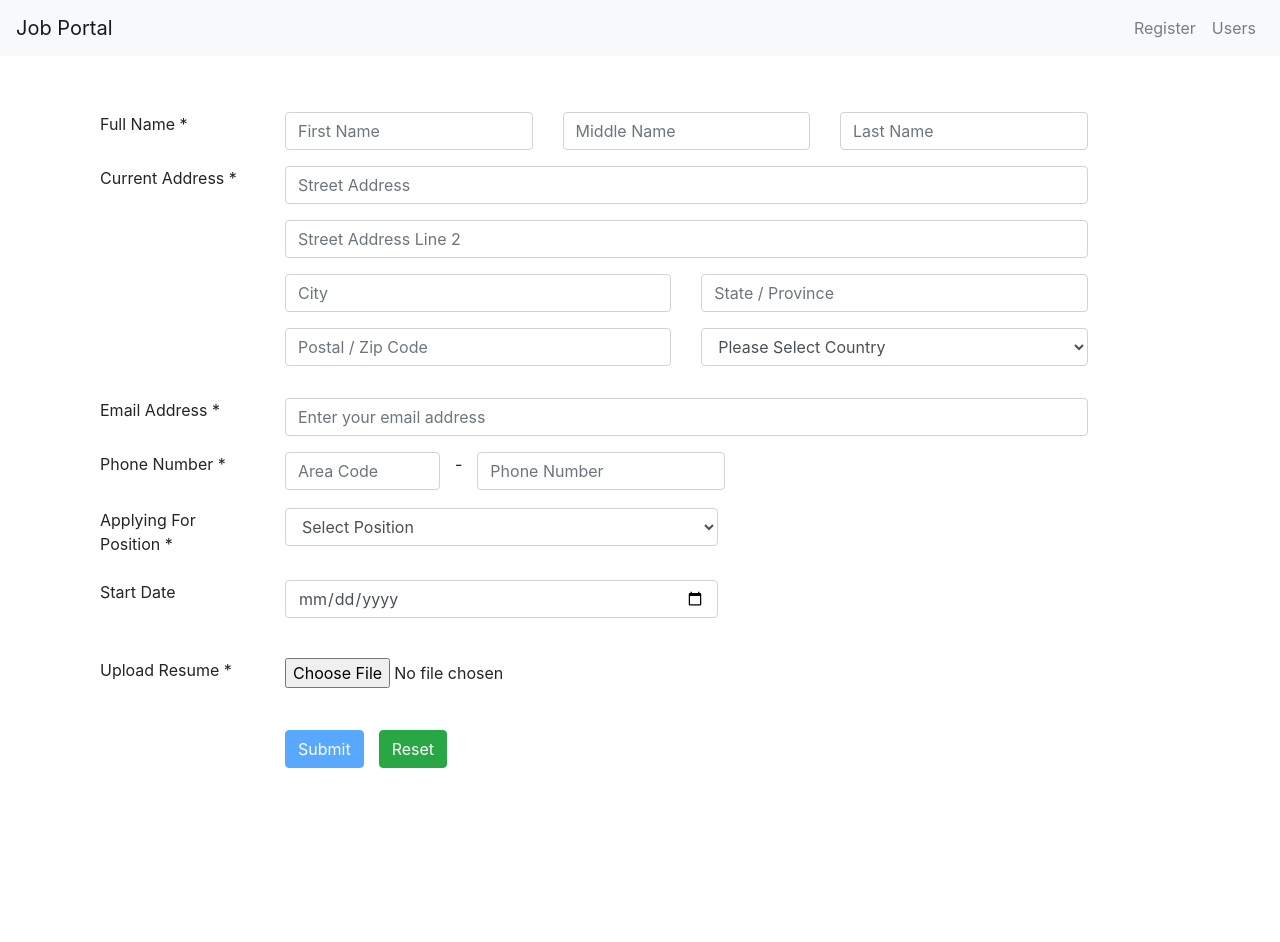
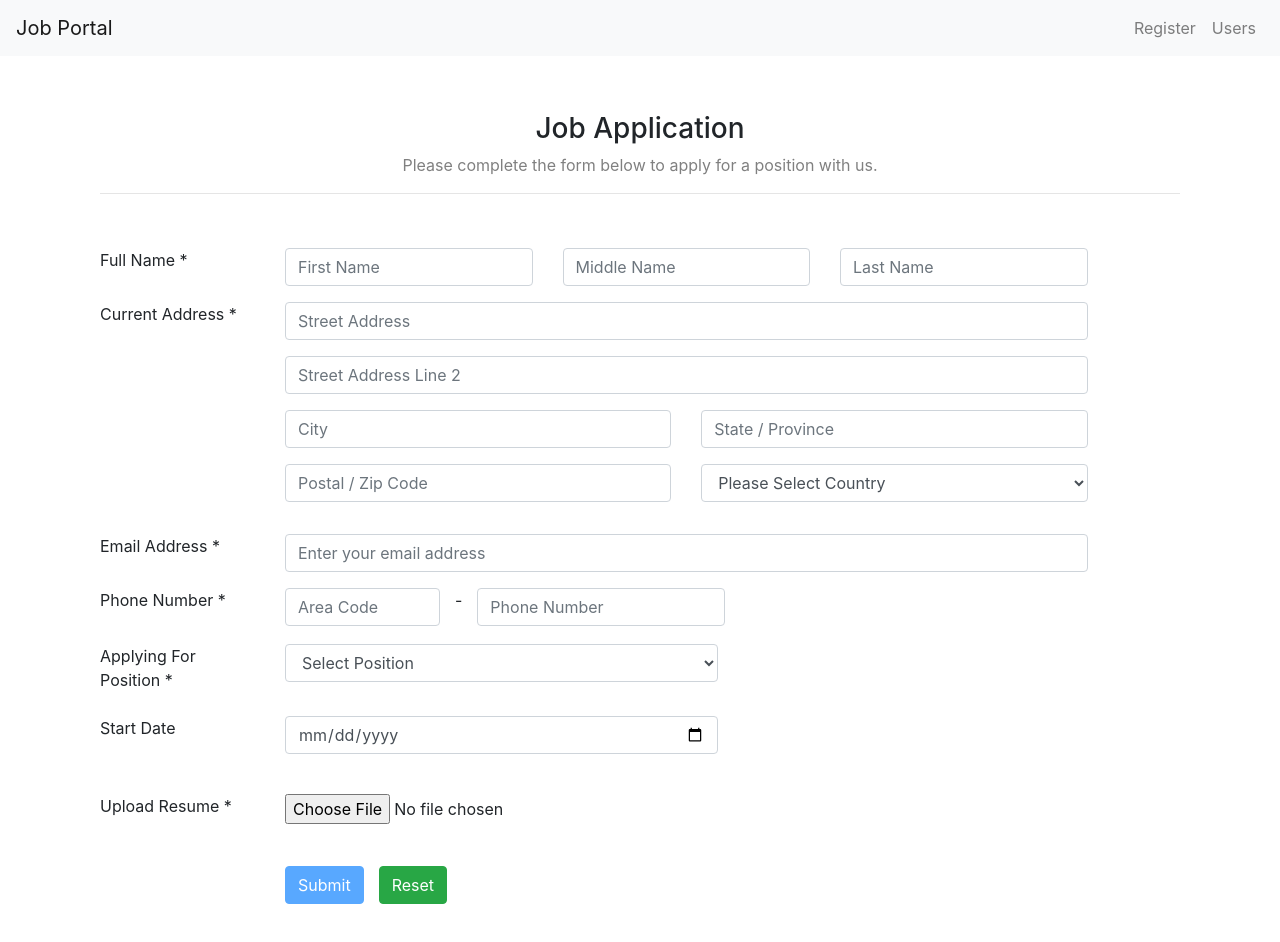
Before and after one commit to hjain0726/Job-Application-Task, an Angular app in the folder client-app/: page /register in a window 1280 px wide. Shown: the top 942 px of the page. Before the commit the page ends 823 px from the top, so only its background shows below. Built offline with nearby package versions, Linux system fonts and the light colour scheme; what ngx-pagination would draw is missing.

Commit message:
search filter added

```diff
--- a/client-app/src/app/app.module.ts
+++ b/client-app/src/app/app.module.ts
@@ -15,6 +15,7 @@ import { UserDetailsEditComponent } from './user-details-edit/user-details-edit.
 import { UsersListComponent } from './users-list/users-list.component';
 import { ConfigService } from './services/config.service';
 import { UserService } from './services/user.service';
+import { FirstNamePipe } from './pipes/firstnamePipe.pipe';
 
 
 @NgModule({
@@ -23,7 +24,8 @@ import { UserService } from './services/user.service';
     NavbarComponent,
     UserRegisterComponent,
     UserDetailsEditComponent,
-    UsersListComponent
+    UsersListComponent,
+    FirstNamePipe
   ],
   imports: [
     BrowserModule,
--- /dev/null
+++ b/client-app/src/app/pipes/firstnamePipe.pipe.ts
@@ -0,0 +1,14 @@
+import { Pipe, PipeTransform } from '@angular/core';
+@Pipe({
+    name: 'filter'
+})
+export class FirstNamePipe implements PipeTransform {
+    transform(items: any[], searchText: string): any[] {
+        if (!items) return [];
+        if (!searchText) return items;
+        searchText = searchText.toLowerCase();
+        return items.filter(it => {
+            return it.firstName.toLowerCase().includes(searchText);
+        });
+    }
+}
--- a/client-app/src/app/user-details-edit/user-details-edit.component.css
+++ b/client-app/src/app/user-details-edit/user-details-edit.component.css
@@ -11,4 +11,10 @@ button:disabled {
 }
 .fa-spinner {
     margin-right: 8px;
-  }
+}
+
+#topdiv{
+    margin-top: 5%;
+    text-align: center;
+    margin-bottom: 5%;
+}
--- a/client-app/src/app/user-details-edit/user-details-edit.component.html
+++ b/client-app/src/app/user-details-edit/user-details-edit.component.html
@@ -1,4 +1,9 @@
 <div class="container EditForm">
+
+    <div id="topdiv">
+        <h4>Update Your Details</h4>
+        <hr>
+    </div>
 
     <form [formGroup]="userDetailsEditForm" (ngSubmit)="onEdit()">
 
--- a/client-app/src/app/user-register/user-register.component.css
+++ b/client-app/src/app/user-register/user-register.component.css
@@ -12,6 +12,14 @@ button:disabled {
 .subBtn{
     margin-right: 15px;
 }
+#topdiv{
+    margin-top: 5%;
+    text-align: center;
+    margin-bottom: 5%;
+}
+#pc{
+    color: grey;
+}
 .fa{
     margin-right: 8px;
 }
--- a/client-app/src/app/user-register/user-register.component.html
+++ b/client-app/src/app/user-register/user-register.component.html
@@ -1,4 +1,10 @@
 <div class="container registerForm">
+
+<div id="topdiv">
+    <h3>Job Application</h3>
+    <p id="pc">Please complete the form below to apply for a position with us.</p>
+    <hr>
+</div>
 
     <form [formGroup]="registerForm" (ngSubmit)="uploadAndRegister()">
 
--- a/client-app/src/app/users-list/users-list.component.css
+++ b/client-app/src/app/users-list/users-list.component.css
@@ -18,6 +18,12 @@
 
 .vrbtn{
   float: right;
+}
+
+.srchinp{
+  width: 500px;
+  margin-top:5%;
+  margin-left: 25%;
 }
 
 #pagediv{
--- a/client-app/src/app/users-list/users-list.component.html
+++ b/client-app/src/app/users-list/users-list.component.html
@@ -9,8 +9,11 @@
 </div>
 
 <div class="container" *ngIf="Users.length>0">
-    <div class="card userlist" *ngFor="let user of Users | paginate: { itemsPerPage: pageCount , currentPage: pageNumber,totalItems: totalUsersInDb};
-     let i=index">
+
+    <input class="form-control mr-sm-2 srchinp" [(ngModel)]="searchText" placeholder="Filter By Firstname">
+
+    <div class="card userlist" *ngFor="let user of Users | paginate: { itemsPerPage: pageCount , currentPage: pageNumber,totalItems: totalUsersInDb}
+        |filter:searchText; let i=index">
         <div class="card-header">
             <div class="row">
                 <div class="col-lg-2">
--- a/client-app/src/app/users-list/users-list.component.ts
+++ b/client-app/src/app/users-list/users-list.component.ts
@@ -13,7 +13,7 @@ export class UsersListComponent implements OnInit {
 
   Users = [];
   loader: boolean = false;
-
+  searchText:string;
   pageNumber: number = 1;
   pageCount: number = 2;
   totalUsersInDb: number;
```
Also changed, not shown: 6 other files (tests, documents, lock files or other folders).
